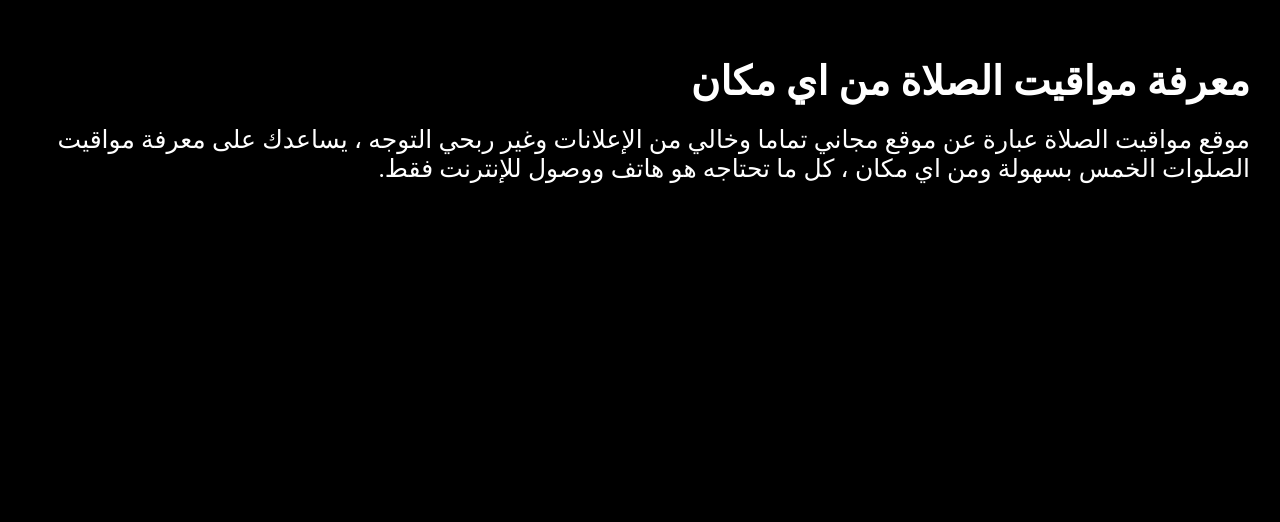
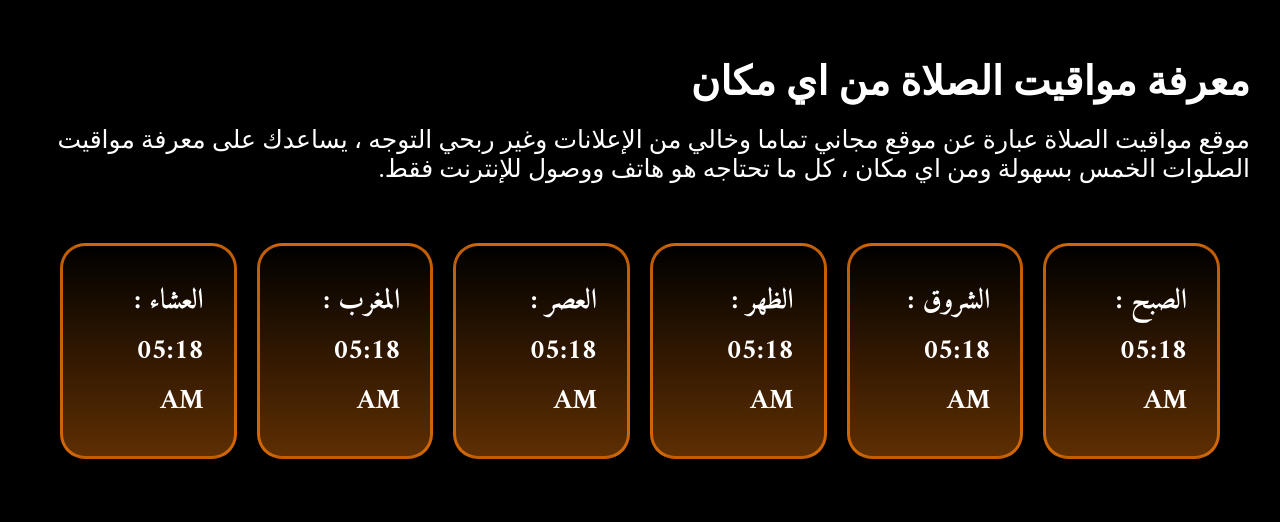
Before and after one commit to 249f/Prayer-Times-Website, a website: page index.html in a window 1280 px wide. Shown: the part 822-1344 px from the top of the page. Before the commit the page ends 1035 px from the top, so only its background shows below. Drawn offline with Linux system fonts and the light colour scheme.

Commit message:
added cards

```diff
--- a/index.html
+++ b/index.html
@@ -32,10 +32,40 @@
 
     </div>
     <div class="content">
-        <h1>معرفة مواقيت الصلاة من اي مكان</h1>
+      <div class="head-text">
+          <h1>معرفة مواقيت الصلاة من اي مكان</h1>
         <p>موقع مواقيت الصلاة عبارة عن موقع مجاني تماما وخالي من الإعلانات وغير ربحي التوجه ، يساعدك على معرفة مواقيت الصلوات الخمس
             بسهولة ومن اي مكان ، كل ما تحتاجه هو هاتف ووصول للإنترنت فقط.
         </p>
+      </div>
+
+      <div id="times-cards">
+        <div>
+            <h3>الصبح :</h3>
+            <h3>05:18 AM</h3>
+        </div>
+        <div>
+            <h3>الشروق :</h3>
+            <h3>05:18 AM</h3>
+        </div>
+        <div>
+            <h3>الظهر :</h3>
+            <h3>05:18 AM</h3>
+        </div>
+        <div>
+            <h3>العصر :</h3>
+            <h3>05:18 AM</h3>
+        </div>
+        <div>
+            <h3>المغرب :</h3>
+            <h3>05:18 AM</h3>
+        </div>
+        <div>
+            <h3>العشاء :</h3>
+            <h3>05:18 AM</h3>
+        </div>
+
+      </div>
     </div>
 
 </body>
--- a/style.css
+++ b/style.css
@@ -66,10 +66,27 @@ body{
 .content{
     padding: 30px 30px;
 }
-.content h1{
+.head-text h1{
     font-size: 40px;
     margin-bottom: 20px;
 }
-.content p {
+.head-text p {
     font-size: 25px;
 }
+
+#times-cards{
+    padding: 60px 30px;
+    display: flex;
+    gap: 20px;
+    justify-content: center;
+
+}
+#times-cards div{
+    border: 3px solid rgba(233, 115, 5, 0.822);
+    width: fit-content;
+    font-size: 3vh;
+    padding: 30px;
+    font-family: "amiri";
+    border-radius: 25px;
+    background: linear-gradient(transparent,rgba(233, 115, 5, 0.404));
+}
```
